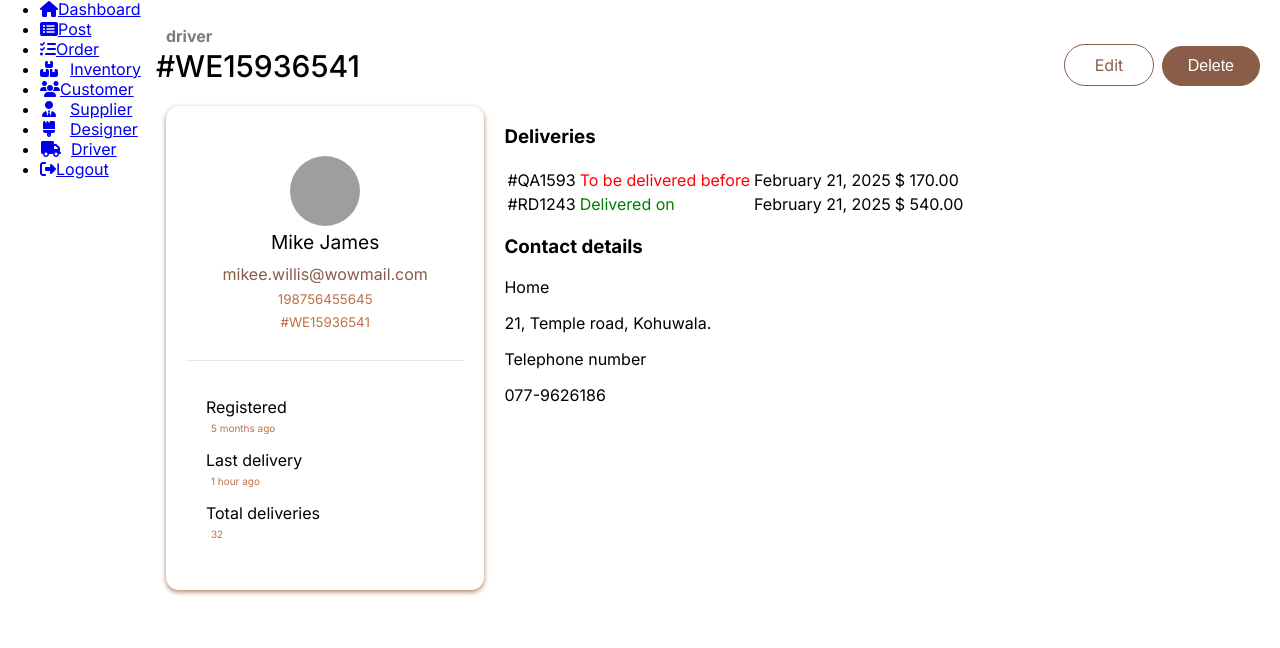
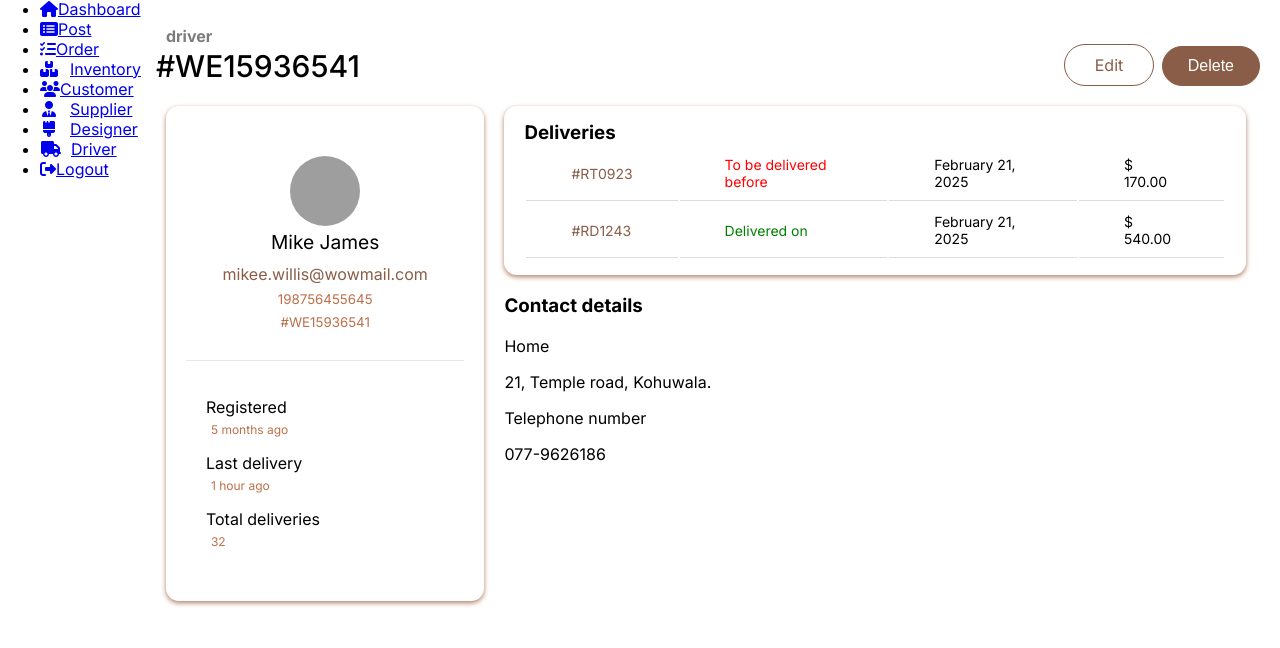
Before and after one commit to sajeeahrasmi/Timberly, a PHP site: page /Timberly/driverDetails.php in a window 1280 px wide. Shown: the part 152-800 px from the top of the page. Run offline with PHP 8.4, Linux system fonts and the light colour scheme; some libraries are stand-ins or nearby versions; grey boxes are pictures that could not be loaded.

Commit message:
[Pawan] delivery items table implemented!

```diff
--- a/public/admin/driverDetails.php
+++ b/public/admin/driverDetails.php
@@ -96,13 +96,13 @@ $deliveries = $_GET['deliveries'] ?? 'Unknown';
                             <table>
                                 <tbody>
                                     <tr>
-                                        <td>#QA1593</td>
+                                        <td class="order-no" onclick="window.location.href='orderDetails.php?order_id=%23RT0923'">#RT0923</td>
                                         <td style="color: red">To be delivered before</td>
                                         <td>February 21, 2025</td>
                                         <td>$ 170.00</td>
                                     </tr>
                                     <tr>
-                                        <td>#RD1243</td>
+                                        <td class="order-no" onclick="window.location.href='orderDetails.php?order_id=%23RD1243'">#RD1243</td>
                                         <td style="color: green">Delivered on</td>
                                         <td>February 21, 2025</td>
                                         <td>$ 540.00</td>
--- a/public/admin/styles/driverDetails.css
+++ b/public/admin/styles/driverDetails.css
@@ -140,5 +140,37 @@ body, html {
     color: #bd7049;
     margin-top: 0px;
     margin-left: 5px;
-    font-size: 10px;
+    font-size: 12px;
 }
+
+.work-panel {
+    width: 42%;
+    text-align: justify;
+}
+
+.delivery-table {
+    width: 150%;
+    padding: 15px 20px;
+    border-radius: 0.8rem;
+    box-shadow: 0 2px 5px #B18068;
+}
+
+.delivery-table h3 {
+    margin: 0px;
+}
+
+table td {
+    font-size: 14px;
+    padding: 10px 45px;
+    text-align: left;
+    border-bottom: 1px solid #ddd;
+}
+
+.order-no {
+    color: #895D47;
+    cursor: pointer;
+}
+
+.order-no:hover {
+    text-decoration: underline;
+}
```
